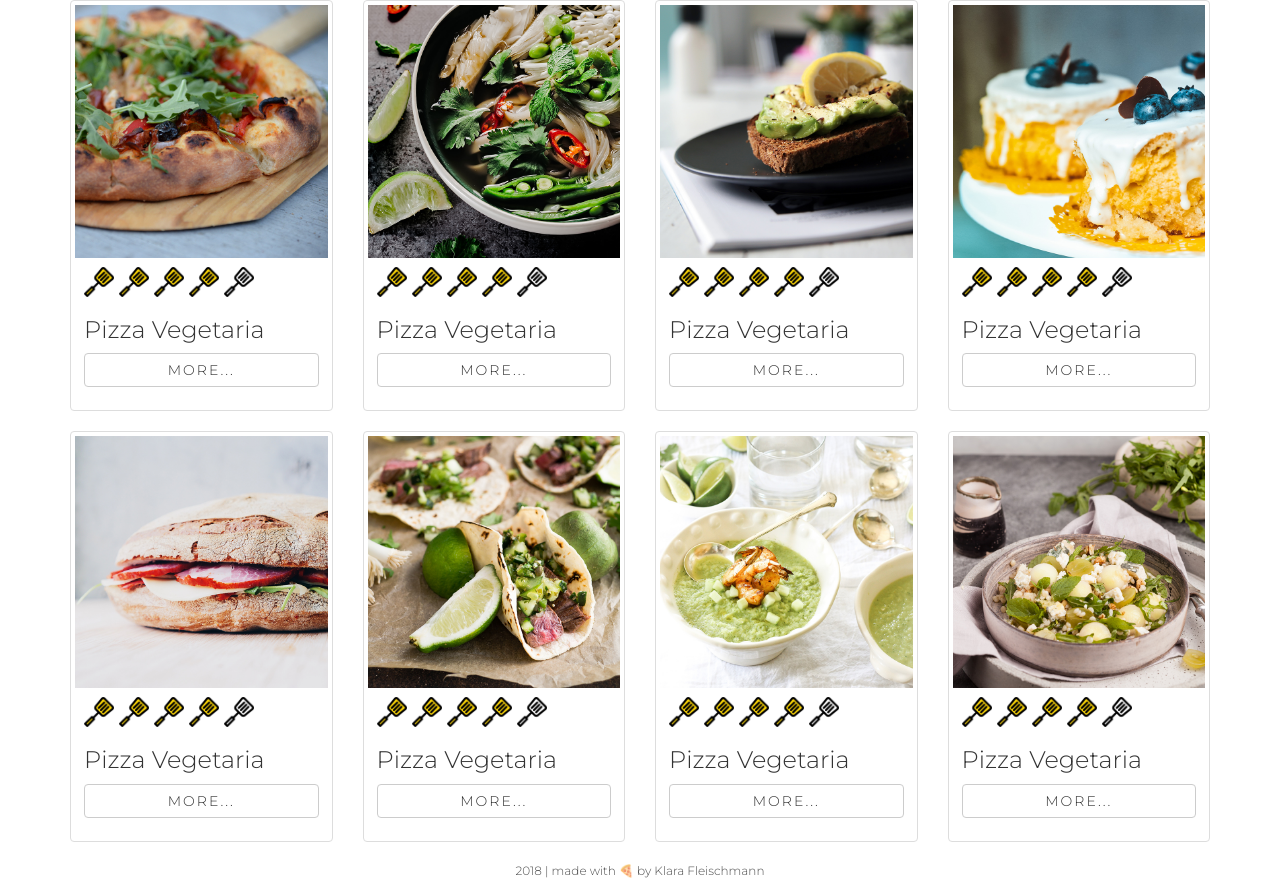
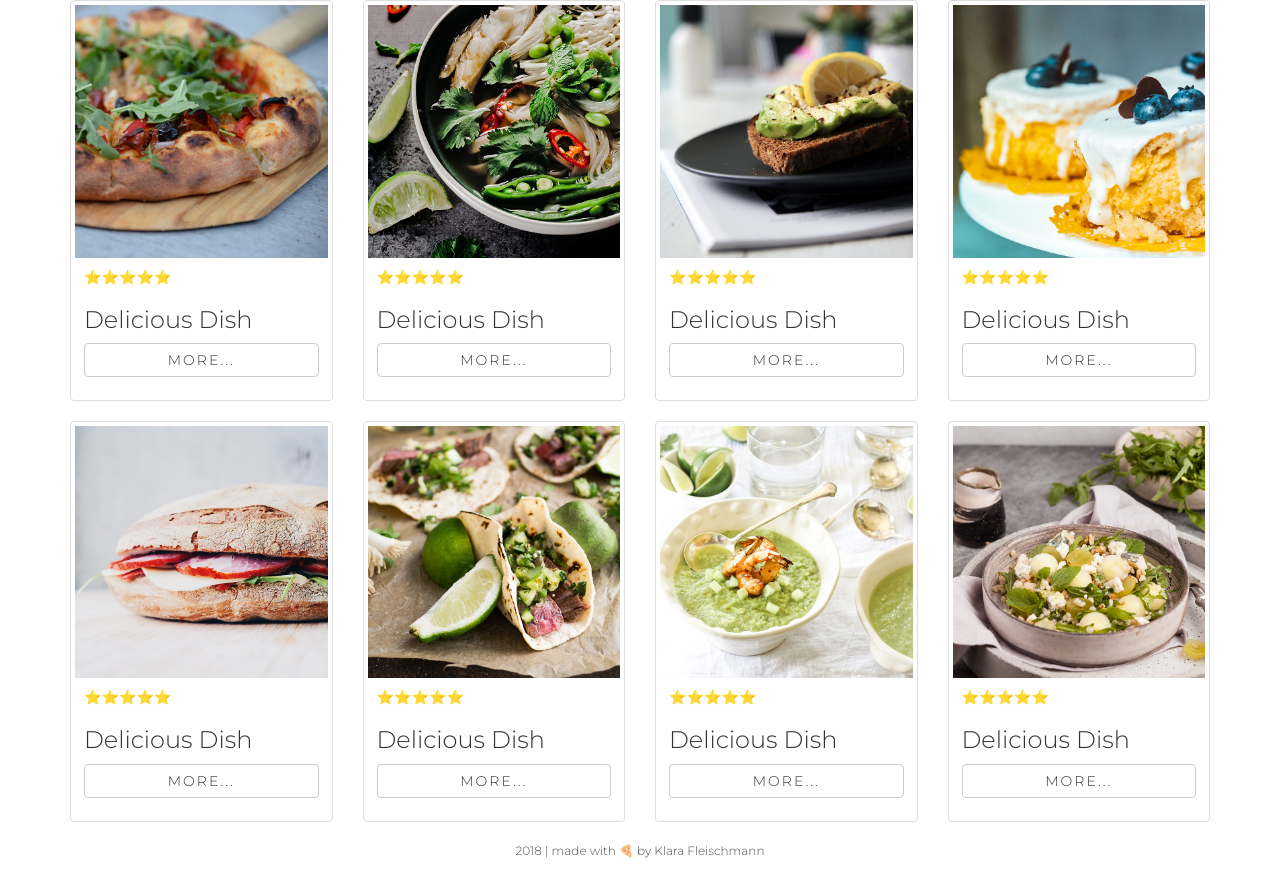
Before and after one commit to miffili/getyocookon, a React (Create React App) app: page / in a window 1280 px wide. Both pictures are taken after a click on the button "CONTINUE »". Built offline with nearby package versions, Linux system fonts and the light colour scheme.

Commit message:
Fix rating provisionally

```diff
--- a/src/components/RecipeCard.js
+++ b/src/components/RecipeCard.js
@@ -1,34 +1,19 @@
 import React from "react";
 import { Button, Thumbnail, Col } from 'react-bootstrap';
-import spatula from '../spatula.png';
-import spatulaFull from '../spatula_full.png';
+// import spatula from '../spatula.png';
+// import spatulaFull from '../spatula_full.png';
 
 const RecipeCard = (props) => {
   const buttonStyle = {
     width: "100%",
     textTransform: "uppercase",
     letterSpacing: "0.2rem"
-  };
+  }
+
   const ratingStyle = {
     display: "flex",
     justifyContent: "start",
     width: "100%"
-  }
-
-  const fullSpatula = {
-    width: "3rem",
-    height: "3rem",
-    marginRight: "0.5rem",
-    backgroundImage: `url('${spatulaFull}')`,
-    backgroundSize: "contain"
-  }
-
-  const emptySpatula = {
-    width: "3rem",
-    height: "3rem",
-    marginRight: "0.5rem",
-    backgroundSize: "contain",
-    backgroundImage: `url('${spatula}')`
   }
 
   return (
@@ -39,14 +24,10 @@ const RecipeCard = (props) => {
         className="thumbnail"
       >
         <div style={ratingStyle}>
-          <div style={fullSpatula} />
-          <div style={fullSpatula} />
-          <div style={fullSpatula} />
-          <div style={fullSpatula} />
-          <div style={emptySpatula} />
-            </div>
-            <h3>Pizza Vegetaria</h3>
-            <p>
+          ⭐⭐⭐⭐⭐
+        </div>
+        <h3>Delicious Dish</h3>
+        <p>
           <Button bsStyle="default" style={buttonStyle}>more...</Button>
         </p>
       </Thumbnail>
```
